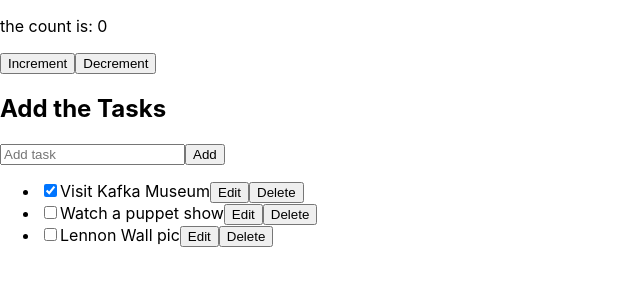
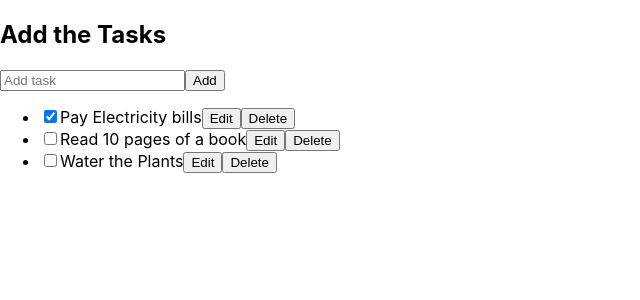
Before and after one commit to kireeti7/useredusedemo, a React (Create React App) app: page / in a window 1280 px wide. Shown: the top 300 px of the page, without its empty margins (0-640 px from the left). Built offline with nearby package versions, Linux system fonts and the light colour scheme.

Commit message:
removed increment

```diff
--- a/src/App.js
+++ b/src/App.js
@@ -1,11 +1,8 @@
-import React from 'react'
-import Increment from './components/Increment'
 import Todo from './components/Todo'
 
 const App = () => {
   return (
     <div>
-      <Increment />
       <Todo />
     </div>
   )
--- a/src/components/Todo.jsx
+++ b/src/components/Todo.jsx
@@ -74,7 +74,7 @@ function taskReducer(tasks, action) {
 
 let nextId = 3;
 const initialTasks = [
-  {id: 0, text: 'Visit Kafka Museum', done: true},
-  {id: 1, text: 'Watch a puppet show', done: false},
-  {id: 2, text: 'Lennon Wall pic', done: false},
+  {id: 0, text: 'Pay Electricity bills', done: true},
+  {id: 1, text: 'Read 10 pages of a book', done: false},
+  {id: 2, text: 'Water the Plants', done: false},
 ];
```
Also changed, not shown: src/others/Increment.jsx (renamed from src/components/Increment.jsx).
